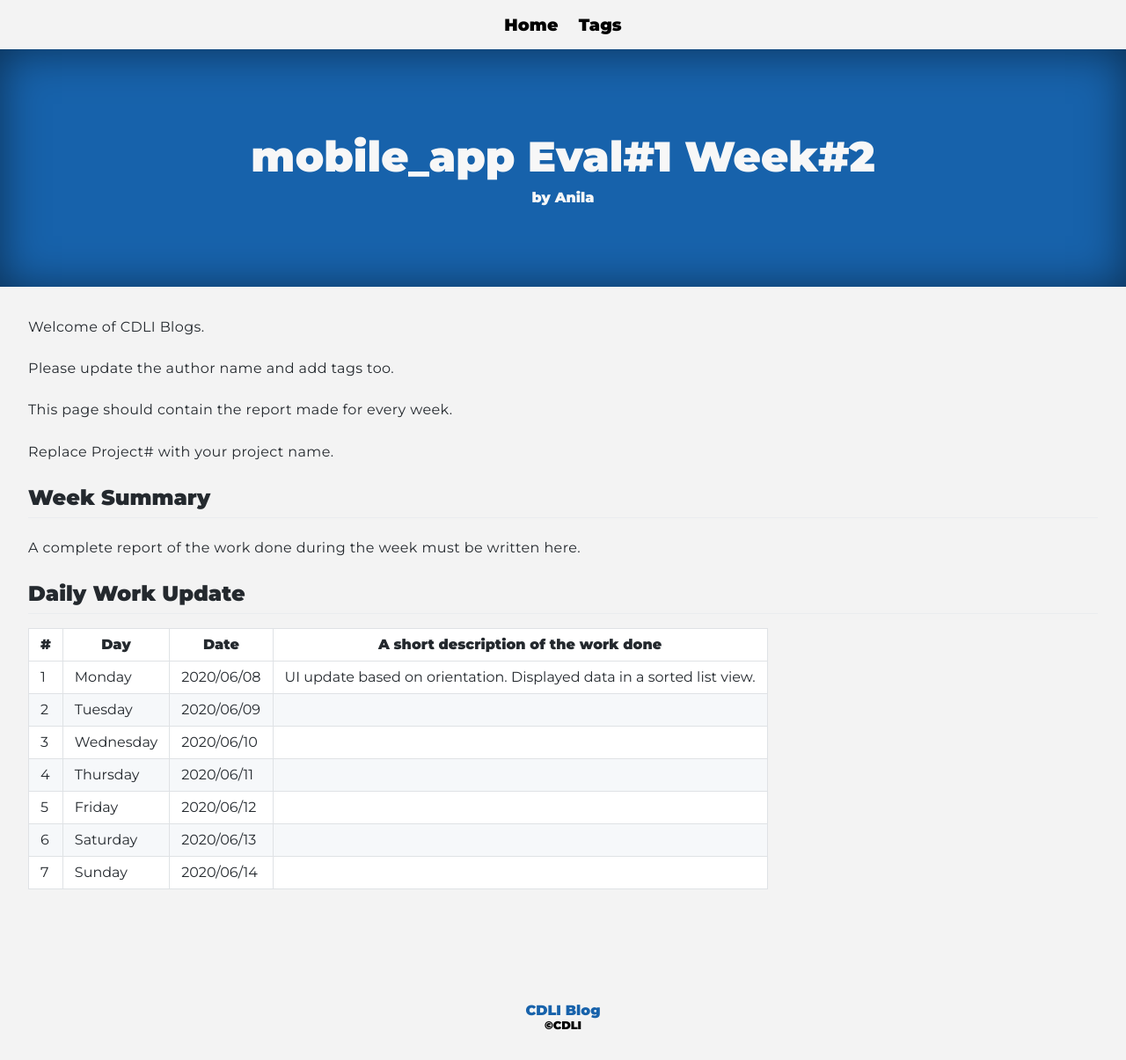
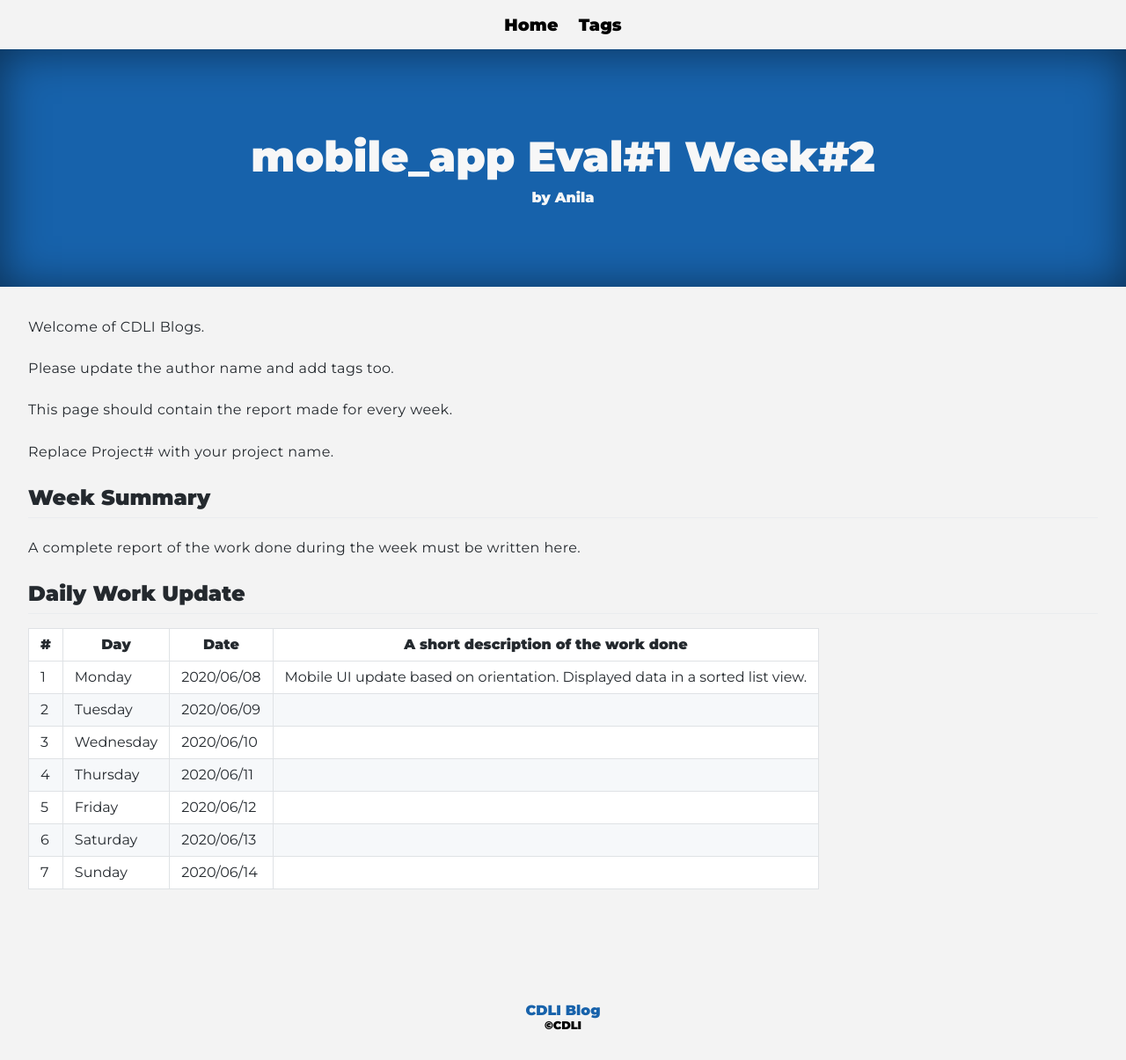
Before and after one commit to cdli-gh/blog, a Jekyll site: the page built from _blog/gsoc20/mobile_app/posts/02_week2.md, in a window 1280 px wide. Shown: the whole page at 88% size. Built offline with Jekyll 4.4.1, drawn with Linux system fonts in a browser that asks for light colours; Markdown is read by kramdown in place of the engine named in the settings.

Commit message:
Update 02_week2.md

```diff
--- a/_blog/gsoc20/mobile_app/posts/02_week2.md
+++ b/_blog/gsoc20/mobile_app/posts/02_week2.md
@@ -21,7 +21,7 @@ A complete report of the work done during the week must be written here.
 
 |\#|Day|Date|A short description of the work done|
 |---	|---	|---	|---	|
-|1   	| Monday 	|   2020/06/08	|UI update based on orientation. Displayed data in a sorted list view.   	|
+|1   	| Monday 	|   2020/06/08	|Mobile UI update based on orientation. Displayed data in a sorted list view.   	|
 |2   	| Tuesday  	|   2020/06/09	|   	|
 |3   	| Wednesday  	|  2020/06/10 	|   	|
 |4   	| Thursday  	|   2020/06/11	|   	|
```
